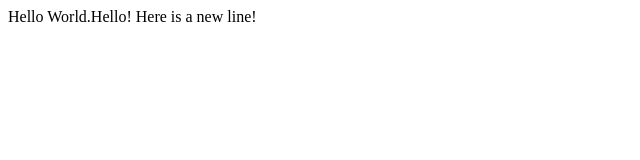
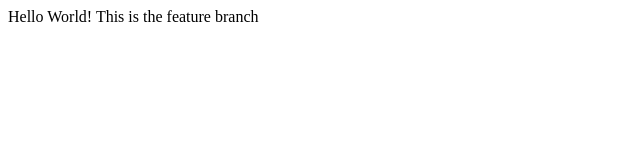
Before and after one commit to NSAttila/airlines1, a plain HTML site: page index.html in a window 1280 px wide. Shown: the full height of the page, 0-640 px from the left. Drawn offline with Linux system fonts and the light colour scheme.

Commit message:
Add another line

```diff
--- a/index.html
+++ b/index.html
@@ -4,7 +4,7 @@
     <title>My webpage</title>
   </head>
   <body>
-      Hello World.Hello!
-      Here is a new line!
+      Hello World!
+      This is the feature branch
   </body>
 </html>
```
